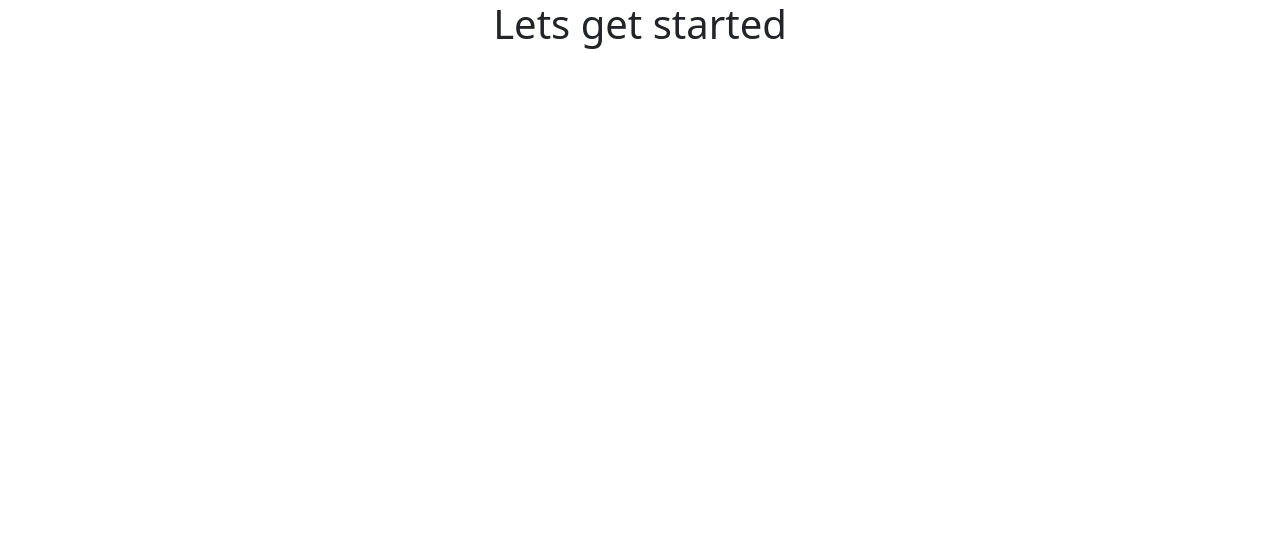
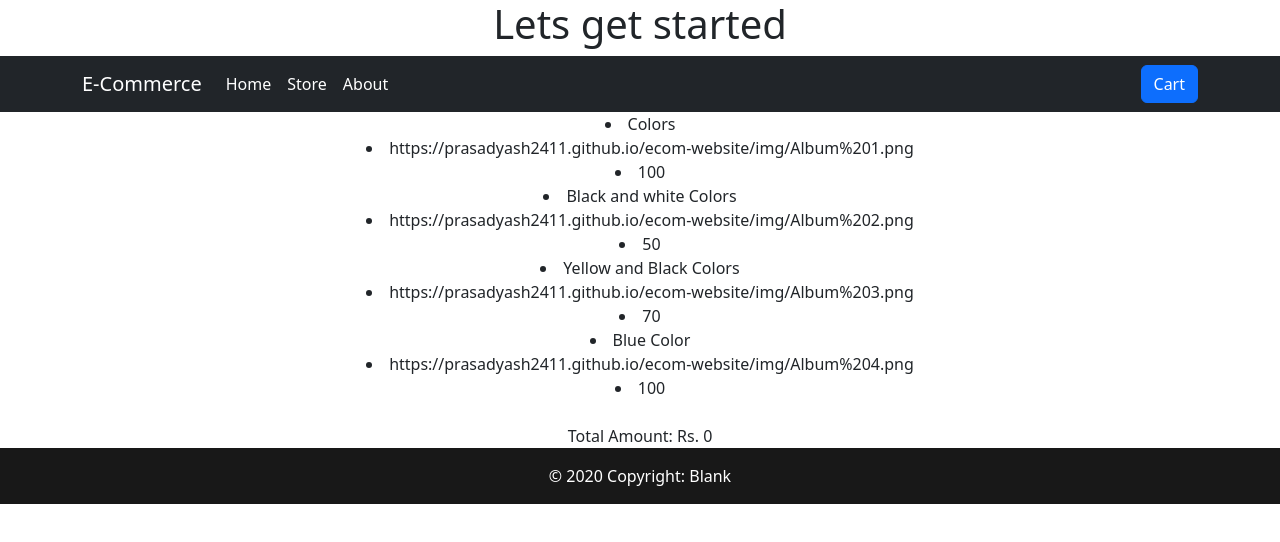
Before and after one commit to Dharvik19/ecommerce-store, a React (Create React App) app: page / in a window 1280 px wide. Shown: the top 542 px of the page. Built offline with nearby package versions, Linux system fonts and the light colour scheme.

Commit message:
Building blocks added

```diff
--- a/package.json
+++ b/package.json
@@ -6,7 +6,9 @@
     "@testing-library/jest-dom": "^5.16.5",
     "@testing-library/react": "^13.4.0",
     "@testing-library/user-event": "^13.5.0",
+    "bootstrap": "^5.2.3",
     "react": "^18.2.0",
+    "react-bootstrap": "^2.7.2",
     "react-dom": "^18.2.0",
     "react-scripts": "5.0.1",
     "web-vitals": "^2.1.4"
--- a/src/App.js
+++ b/src/App.js
@@ -1,10 +1,16 @@
-import logo from './logo.svg';
 import './App.css';
+import Header from './Components/Layout/Header';
+import Button from 'react-bootstrap/Button';
+import Cart from './Components/Cart/Cart';
+import Footer from './Components/Layout/Footer';
+function App() {
 
-function App() {
   return (
     <div className="App">
       <h1>Lets get started </h1>
+      <Header></Header>
+      <Cart></Cart>
+      <Footer></Footer>
     </div>
   );
 }
--- /dev/null
+++ b/src/Components/Cart/Cart.js
@@ -0,0 +1,21 @@
+import React,{Modal} from "react";
+import productsArr from "../Products/Products";
+import Header from "../Layout/Header";
+const Cart = (props) => {
+  return (
+      <>
+        {productsArr.map((item) => (
+          <>
+          <li>{item.title}</li>
+          <li>{item.imageUrl}</li>
+          <li>{item.price}</li>
+          </>
+        ))}
+        <br />
+        <span>Total Amount: Rs. 0</span>
+      </>
+
+  );
+};
+
+export default Cart;
--- /dev/null
+++ b/src/Components/Layout/Footer.js
@@ -0,0 +1,14 @@
+import React from "react";
+
+const Footer=(props)=>{
+    return(
+        <>
+         <footer className="bg-light text-center text-lg-start">
+            <div className="text-center p-3" style={{ backgroundColor: "rgba(0, 0, 0, 0.9)", color: "white" }}>
+                © 2020 Copyright: Blank
+            </div>
+        </footer>
+        </>
+    )
+}
+export default Footer;
--- /dev/null
+++ b/src/Components/Layout/Header.js
@@ -0,0 +1,40 @@
+import React from "react";
+import { NavLink } from "react-bootstrap";
+import HeaderCartButton from "./HeaderCartButton";
+
+const Header = (props) => {
+    return (
+        <>
+            <nav className="navbar navbar-expand-lg navbar-dark bg-dark">
+                <div className="container">
+
+                    {/* Logo and Side button  */}
+                    <NavLink href="#" className="navbar-brand">E-Commerce</NavLink>
+                    <button className="navbar-toggler" data-bs-toggle="collapse" data-bs-target="#navBar1" aria-controls="navBar1" aria-label="Expand Navigation">
+                        <div className="navbar-toggler-icon" />
+                    </button>
+
+                    {/* NavBar Menus */}
+                    <div className="collapse navbar-collapse" id="navBar1">
+                        <ul className="navbar-nav">
+                            <li className="nav-item">
+                                <a href="#" className="nav-link active" aria-current="page">Home</a>
+                            </li>
+                            <li className="nav-item">
+                                <a href="#" className="nav-link active" aria-current="page">Store</a>
+                            </li>
+                            <li className="nav-item">
+                                <a href="#" className="nav-link active">About</a>
+                            </li>
+                        </ul>
+                    </div>
+
+                    {/* Cart Button */}
+                    <HeaderCartButton/>
+                </div>
+            </nav>
+        </>
+    );
+};
+
+export default Header;
--- /dev/null
+++ b/src/Components/Layout/HeaderCartButton.js
@@ -0,0 +1,12 @@
+import React from "react";
+import Button from "react-bootstrap/esm/Button";
+const HeaderCartButton=()=>{
+    return(
+        <>
+            <Button className="btn btn-primary">
+                Cart
+            </Button>
+        </>
+    )
+}
+export default HeaderCartButton
--- /dev/null
+++ b/src/Components/Pages/About.js
@@ -0,0 +1,6 @@
+import React from "react";
+
+const About =()=>{
+
+}
+export default About;
--- /dev/null
+++ b/src/Components/Pages/Home.js
@@ -0,0 +1,6 @@
+import React from "react";
+
+const Home =()=>{
+
+}
+export default Home;
--- /dev/null
+++ b/src/Components/Pages/Store.js
@@ -0,0 +1,6 @@
+import React from "react";
+
+const Store =()=>{
+
+}
+export default Store;
--- /dev/null
+++ b/src/Components/Products/Products.js
@@ -0,0 +1,45 @@
+const productsArr = [
+
+    {
+
+    title: 'Colors',
+
+    price: 100,
+
+    imageUrl: 'https://prasadyash2411.github.io/ecom-website/img/Album%201.png',
+
+    },
+
+    {
+
+    title: 'Black and white Colors',
+
+    price: 50,
+
+    imageUrl: 'https://prasadyash2411.github.io/ecom-website/img/Album%202.png',
+
+    },
+
+    {
+
+    title: 'Yellow and Black Colors',
+
+    price: 70,
+
+    imageUrl: 'https://prasadyash2411.github.io/ecom-website/img/Album%203.png',
+
+    },
+
+    {
+
+    title: 'Blue Color',
+
+    price: 100,
+
+    imageUrl: 'https://prasadyash2411.github.io/ecom-website/img/Album%204.png',
+
+    }
+
+    ]
+
+    export default productsArr;
```
Also changed, not shown: 1 other file (tests, documents, lock files or other folders).
